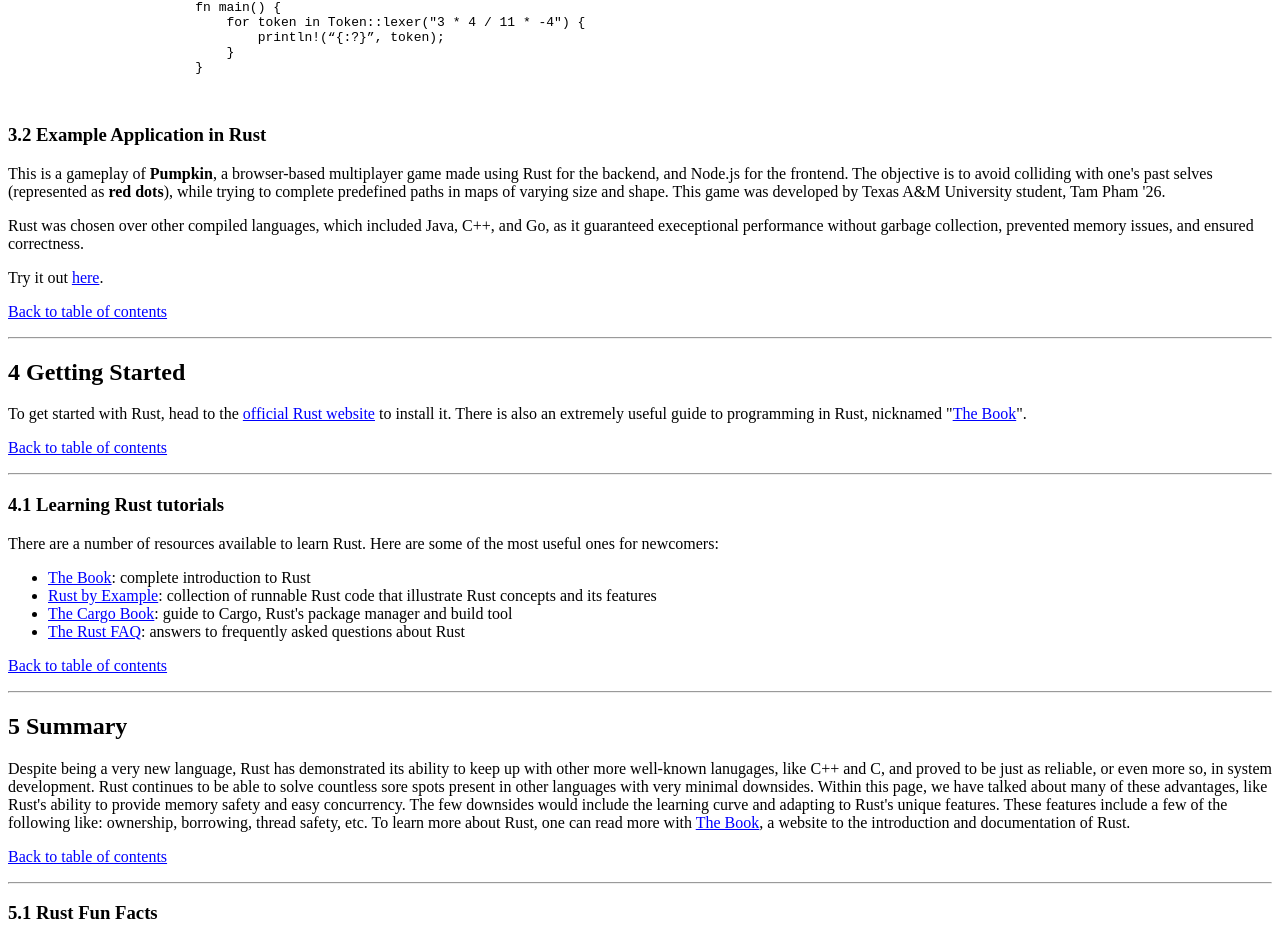
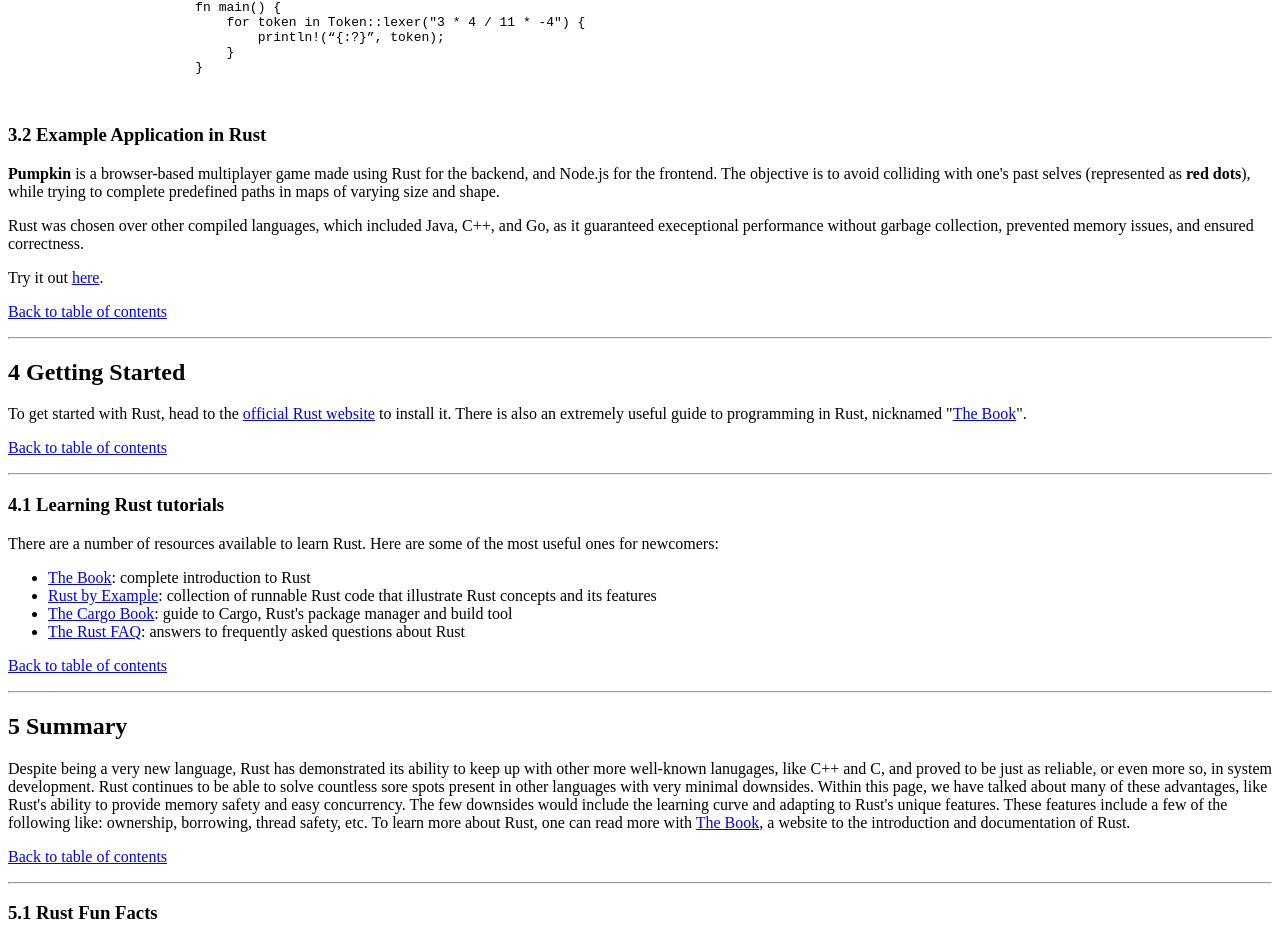
Before and after one commit to victoriapham1/cs313-technical-essay, a plain HTML site: page index.html in a window 1280 px wide. Shown: the part 7788-8728 px from the top of the page. Drawn offline with Linux system fonts and the light colour scheme.

Commit message:
minor change in section 3

```diff
--- a/index.html
+++ b/index.html
@@ -609,8 +609,7 @@
         <div id="section-3-rust-app">
             <h3>3.2 Example Application in Rust</h3>
 
-            <p>This is a gameplay of <b>Pumpkin</b>, a browser-based multiplayer game made using Rust for the backend, and Node.js for the frontend. The objective is to avoid colliding with one's past selves (represented as <b>red dots</b>), while trying to complete predefined paths in maps of varying size and shape. This game was developed by Texas A&M University student, Tam Pham '26.</p>
-
+            <p><b>Pumpkin</b> is a browser-based multiplayer game made using Rust for the backend, and Node.js for the frontend. The objective is to avoid colliding with one's past selves (represented as <b>red dots</b>), while trying to complete predefined paths in maps of varying size and shape.</p>
             <!-- <p><b><u>gameplay here</u></b></p> -->
 
             <p>Rust was chosen over other compiled languages, which included Java, C++, and Go, as it guaranteed execeptional performance without garbage collection, prevented memory issues, and ensured correctness.</p>
```
